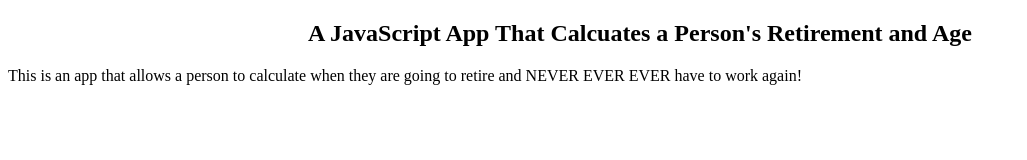
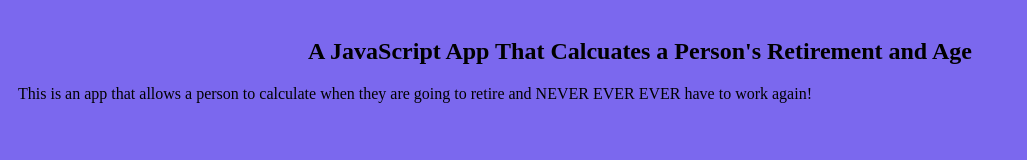
Before and after one commit to mrcubsfan34/Retirement-App, a plain HTML site: page index.html in a window 1280 px wide. Shown: the whole page, without its empty margins (0-1027 px from the left). Drawn offline with Linux system fonts and the light colour scheme.

Commit message:
Update index.html

```diff
--- a/index.html
+++ b/index.html
@@ -1,7 +1,9 @@
 <!DOCTYPE html>
 <html lang="en">
 <head>
+   <meta charset="UTF-8">
    <title>A Retirement JavaScript App</title>
+   <link href="index.css" rel="stylesheet" type="text/css">
 </head>
 <body>
 
```
